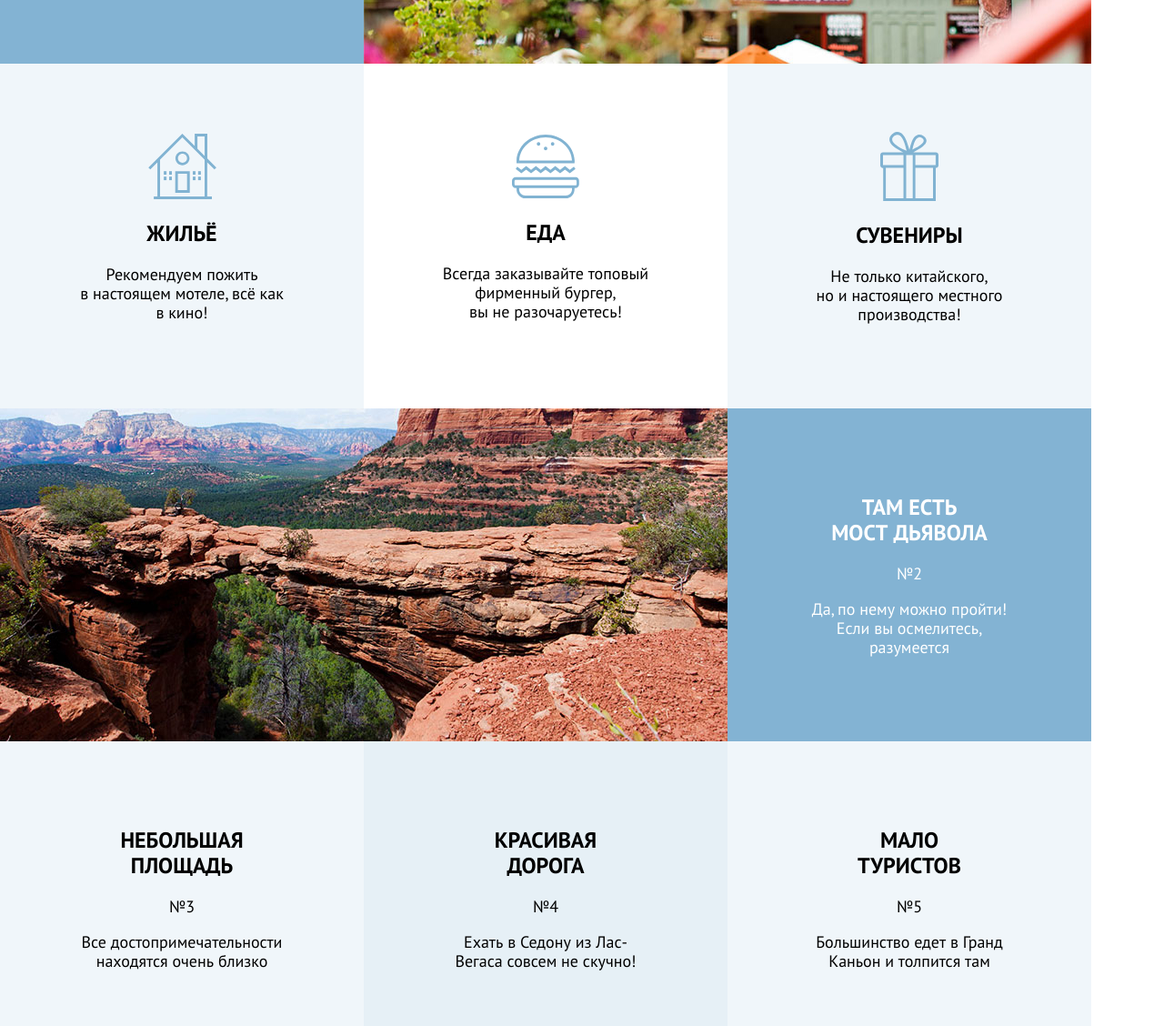
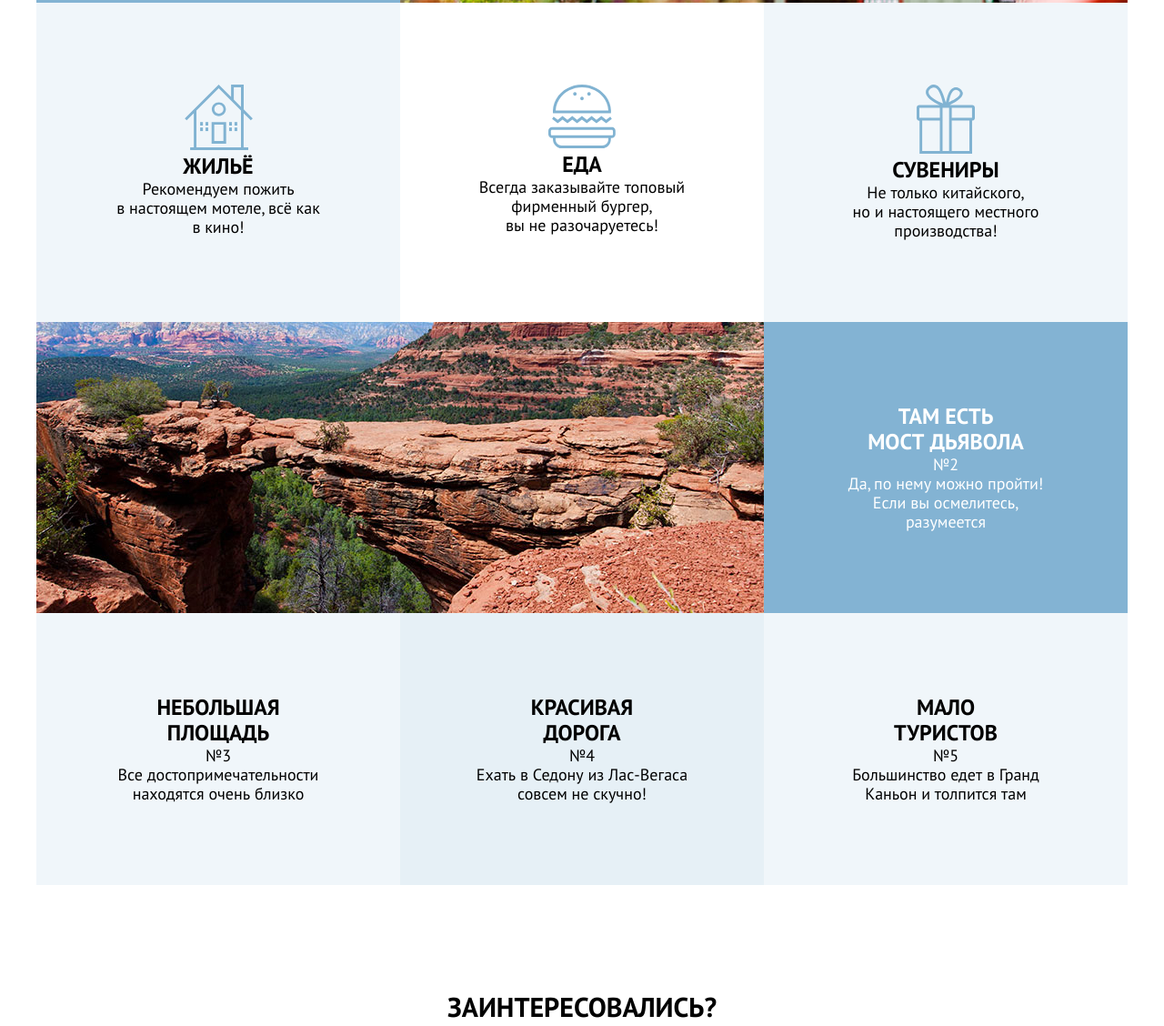
Before and after one commit to minasph/sedona, a plain HTML site: page index.html in a window 1280 px wide. Shown: the part 1164-2292 px from the top of the page at 91% size. Drawn offline with Linux system fonts and the light colour scheme.

Commit message:
Update style.css

```diff
--- a/css/style.css
+++ b/css/style.css
@@ -1,3 +1,5 @@
+@import url("https://fonts.googleapis.com/css2?family=PT+Sans:wght@400;700&display=swap");
+
 * {
     box-sizing: border-box;
 }
@@ -5,22 +7,6 @@
 *::before,
 *::after {
     box-sizing: border-box;
-}
-
-@font-face {
-    font-family: "PT Sans";
-url(".../fonts/ptsans.woff2") format("woff2");
-url(".../fonts/ptsans.woff") format("woff");
-    font-style: normal;
-    font-weight: 400;
-}
-
-@font-face {
-    font-family: "PT Sans";
-url(".../fonts/ptsansbold.woff2") format("woff2");
-url(".../fonts/ptsansbold.woff") format("woff");
-    font-style: normal;
-    font-weight: 700;
 }
 
 /* Variables */
@@ -36,18 +22,17 @@ url(".../fonts/ptsansbold.woff") format("woff");
     --special-cold-dark: #68A2CA;
     --special-warm-light: #756257;
     --special-warm-dark: #615048;
-
-    --font-family: 'PT Sans', sans-serif;
 }
 
-.container-body {
+body {
     display: flex;
     flex-direction: column;
     max-width: 1200px;
-    font-family: var(--font-family);
+    font-family: "PT Sans", sans-serif;
     font-weight: 700;
     color: var(--basic-black);
     text-transform: uppercase;
+    margin: 0 auto;
 }
 
 a {
@@ -75,6 +60,10 @@ fieldset {
     border: none;
 }
 
+.visually-hidden {
+    display: none;
+}
+
 /*HEADER*/
 
 .header {
@@ -89,10 +78,12 @@ fieldset {
     justify-content: space-between;
     margin: 0 71px;
 }
-.logo{
+
+.logo {
     position: relative;
     z-index: 1;
 }
+
 .header-nav-list {
     display: flex;
     align-items: center;
@@ -154,103 +145,105 @@ fieldset {
     list-style: none;
     display: grid;
     grid-template-areas:
-            'block1 block2'
-            'block3 block4 block5'
-            'block6 block7'
-            'block8 block9 block10';
+            '1fr 2fr'
+            '1fr 1fr 1fr'
+            '2fr 1fr'
+            '1fr 1fr 1fr';
     gap: 0;
     margin: 0;
     padding: 0;
 }
 
 .features-item {
-    display: flex;
-    align-items: center;
-    justify-content: center;
+    display: grid;
     background-color: var(--special-cold-light);
     color: var(--basic-white);
     text-align: center;
+    padding: 90px 75px;
+    min-width: 400px;
+    gap: 26px;
+
     font-size: 18px;
     line-height: 21px;
+    text-transform: none;
     font-weight: 400;
-    padding: 75px;
 }
 
-.features-item-container {
-    width: 230px;
-    gap: 25px;
+.features-item img {
+    display: inline-block;
+    margin: 0 auto;
 }
 
 .features-title {
     font-size: 24px;
     line-height: 28px;
     text-transform: uppercase;
+    padding: 0;
+    margin: 0;
 }
 
 .features-descr {
-    font-size: 18px;
-    line-height: 21px;
-    text-transform: none;
-    font-weight: 400;
+    padding: 0;
+    margin: 0;
 }
 
-.block3,
-.block5,
-.block8,
-.block10 {
+.features-item:nth-child(3),
+.features-item:nth-child(5),
+.features-item:nth-child(8),
+.features-item:last-child {
     background-color: rgba(131, 179, 211, 0.12);
     color: var(--basic-black)
 }
 
-.block4 {
+.features-item:nth-child(4) {
     background-color: var(--basic-white);
     color: var(--basic-black)
 }
 
-.block9 {
+.features-item:nth-child(9) {
     background-color: rgba(131, 179, 211, 0.2);
     color: var(--basic-black)
 }
 
-.block1 {
+.features-item:first-child {
     grid-area: 1/1/2/2;
 }
 
-.block2 {
+.features-item:nth-child(2) {
     grid-area: 1/2/2/4;
     background: url("../img/photo-1.jpg") no-repeat center / cover;
 }
 
-.block3 {
+.features-item:nth-child(3) {
     grid-area: 2/1/3/2;
 }
 
-.block4 {
+.features-item:nth-child(4) {
     grid-area: 2/2/3/3;
 }
 
-.block5 {
+.features-item:nth-child(5) {
     grid-area: 2/3/3/4;
 }
 
-.block6 {
+.features-item:nth-child(6) {
     grid-area: 3/1/4/3;
     background: url("../img/photo-2.jpg") no-repeat center / cover;
 }
 
-.block7 {
+.features-item:nth-child(7) {
     grid-area: 3/3/4/4;
 }
 
-.block8 {
+.features-item:nth-child(8) {
     grid-area: 4/1/5/2;
 }
 
-.block9 {
+.features-item:nth-child(9) {
     grid-area: 4/2/5/3;
 }
 
-.block10 {
+.features-item:last-child {
     grid-area: 4/3/5/4;
 }
 
```
